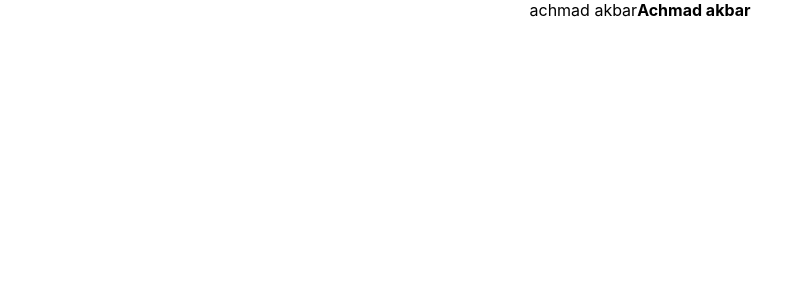
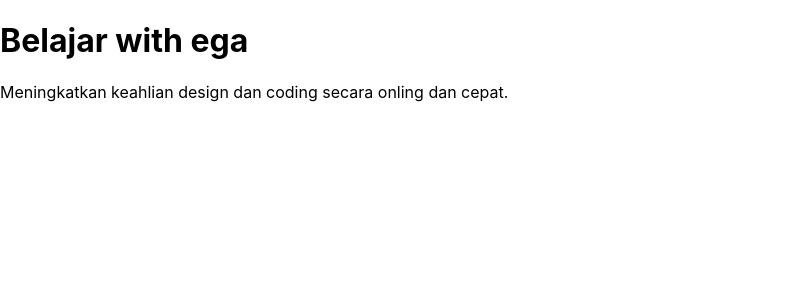
Before and after one commit to achmegantara/basic-react, a React (Create React App) app: page / in a window 1280 px wide. Shown: the top 300 px of the page, without its empty margins (0-812 px from the left). Built offline with nearby package versions, Linux system fonts and the light colour scheme.

Commit message:
belajar DOM render react

```diff
--- a/src/App.js
+++ b/src/App.js
@@ -3,14 +3,14 @@ import './App.css';
 
 function App() {
 
-  const userLogged = "achmad akbar";
-  const userLoggedJSX = <strong>Achmad akbar</strong>;
-
-
   return (
-    <div className="App">
-      {userLogged}
-      {userLoggedJSX}
+    <div>
+      <h1>
+        Belajar with ega
+      </h1>
+      <p>
+        Meningkatkan keahlian design dan coding secara onling dan cepat.
+      </p>
     </div>
   );
 }
```
Also changed, not shown: 1 other file (tests, documents, lock files or other folders).
